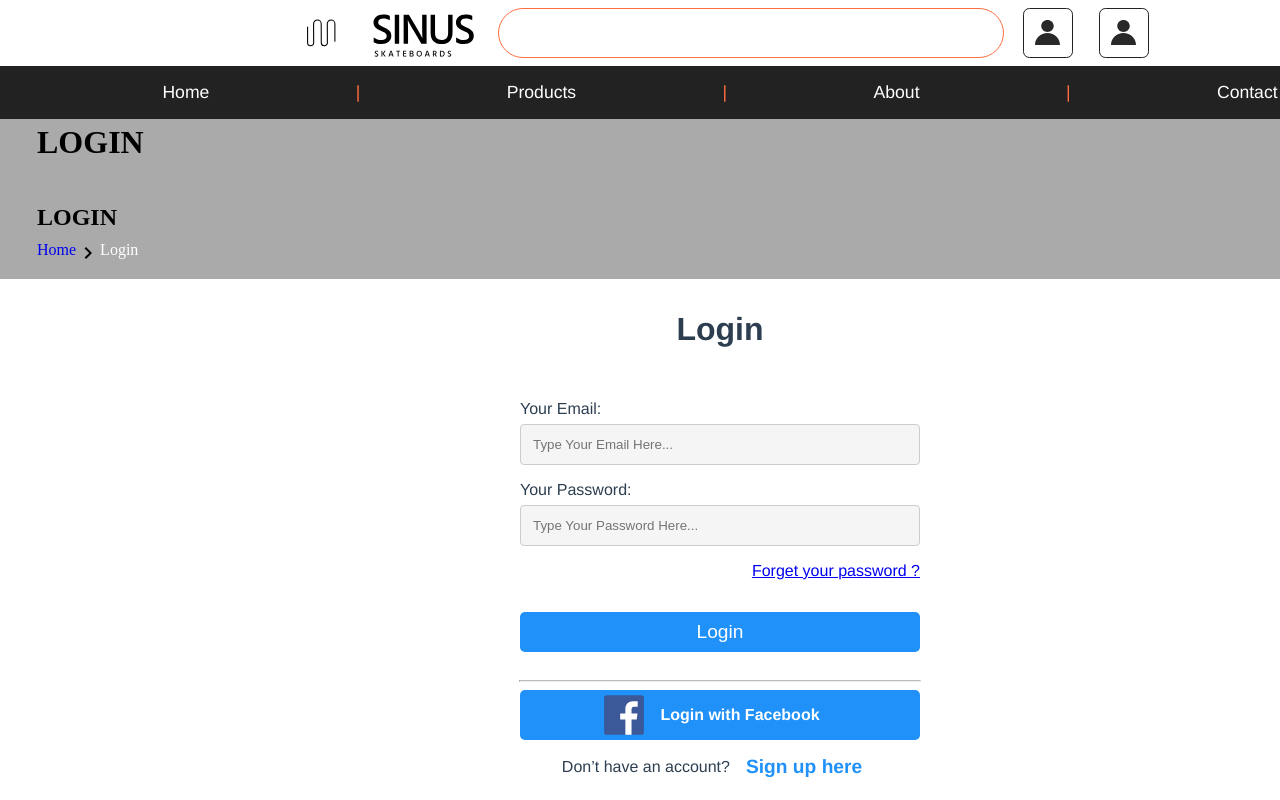
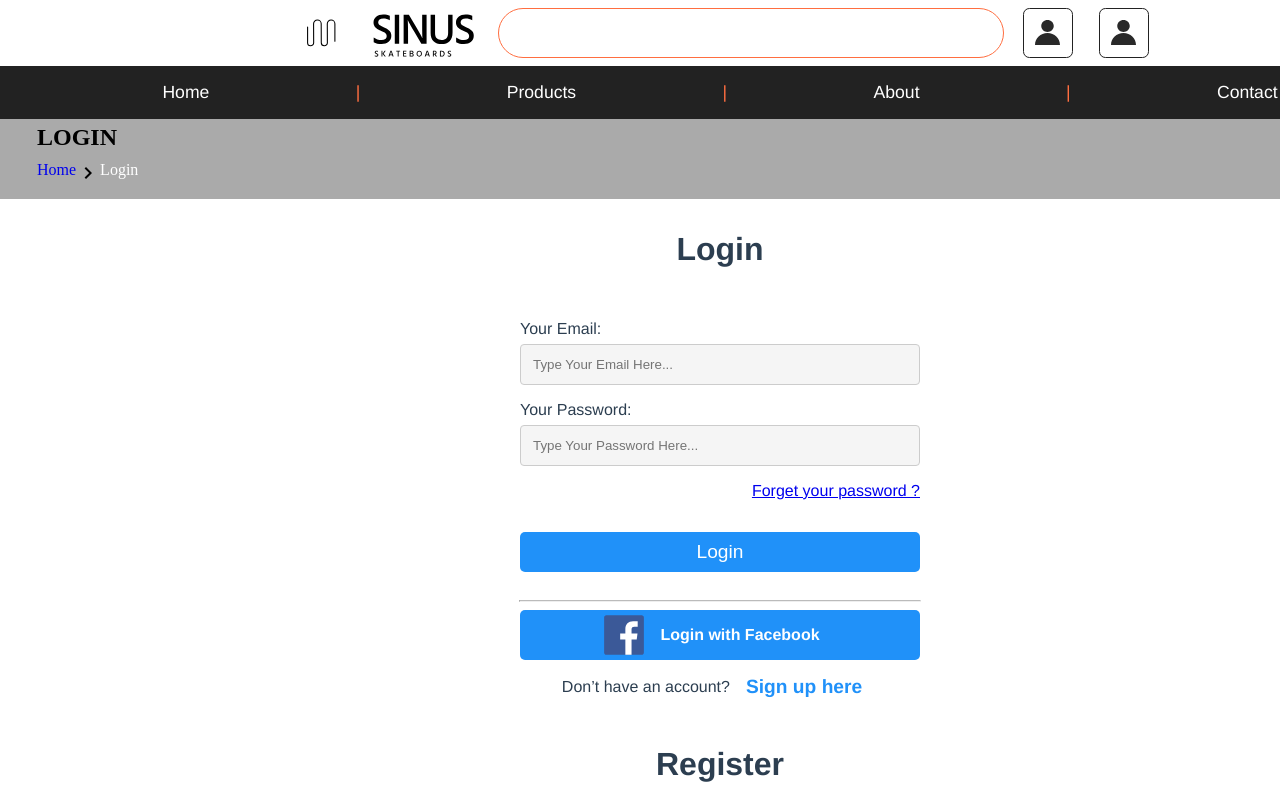
Before and after one commit to theodorwill/Slutprojekt-Sinus-Webshop, a Vue app: page /login in a window 1280 px wide. Shown: the top 800 px of the page. Built offline with nearby package versions, Linux system fonts and the light colour scheme; no server answers.

Commit message:
Fixed another merge issue

```diff
--- a/src/views/LoginPage.vue
+++ b/src/views/LoginPage.vue
@@ -1,13 +1,13 @@
 <template>
   <div>
-    <div class="top">
-      <h1>LOGIN</h1>
-    </div>
     <section class="top">
       <h1>LOGIN</h1>
       <p>
         <router-link to="/"><span>Home</span></router-link>
-          <img src="../assets/right.svg" alt="">
+        <img
+          src="../assets/right.svg"
+          alt=""
+        >
         <span>Login</span>
       </p>
     </section>
@@ -163,13 +163,14 @@ export default {
   background-color: #aaa;
   font-family: "Times New Roman", Times, serif;
   padding-left: 2rem;
-  h1 ,p{
+  h1,
+  p {
     display: flex;
     margin: 0;
     padding: 5px;
     color: white;
   }
-  h1{
+  h1 {
     color: black;
   }
   a {
```
Lines whose indentation alone changed are shown as unchanged.
